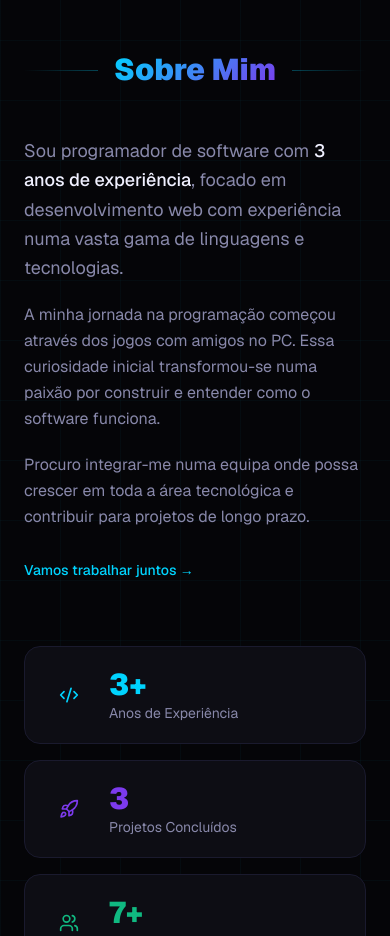
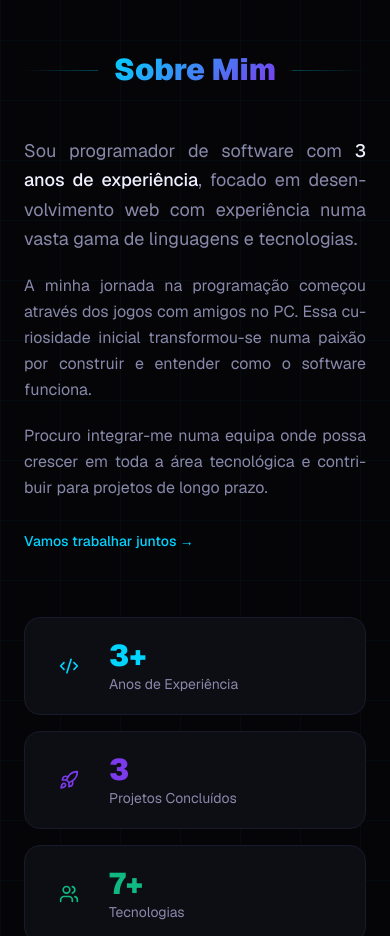
Before and after one commit to marcoXmartins25/Portfolio, a Next.js app: page / in a window 390 px wide. Shown: the part 1100-2036 px from the top of the page. Built offline with nearby package versions, Linux system fonts and the light colour scheme; no server answers.

Commit message:
fix: testo justificado mobile

```diff
--- a/src/app/globals.css
+++ b/src/app/globals.css
@@ -147,11 +147,6 @@ body {
 .about-text {
   text-align: justify;
   text-justify: inter-word;
+  -webkit-hyphens: auto;
+  hyphens: auto;
 }
-
-@media (max-width: 768px) {
-  .about-text {
-    text-align: left;
-    text-justify: auto;
-  }
-}
```
